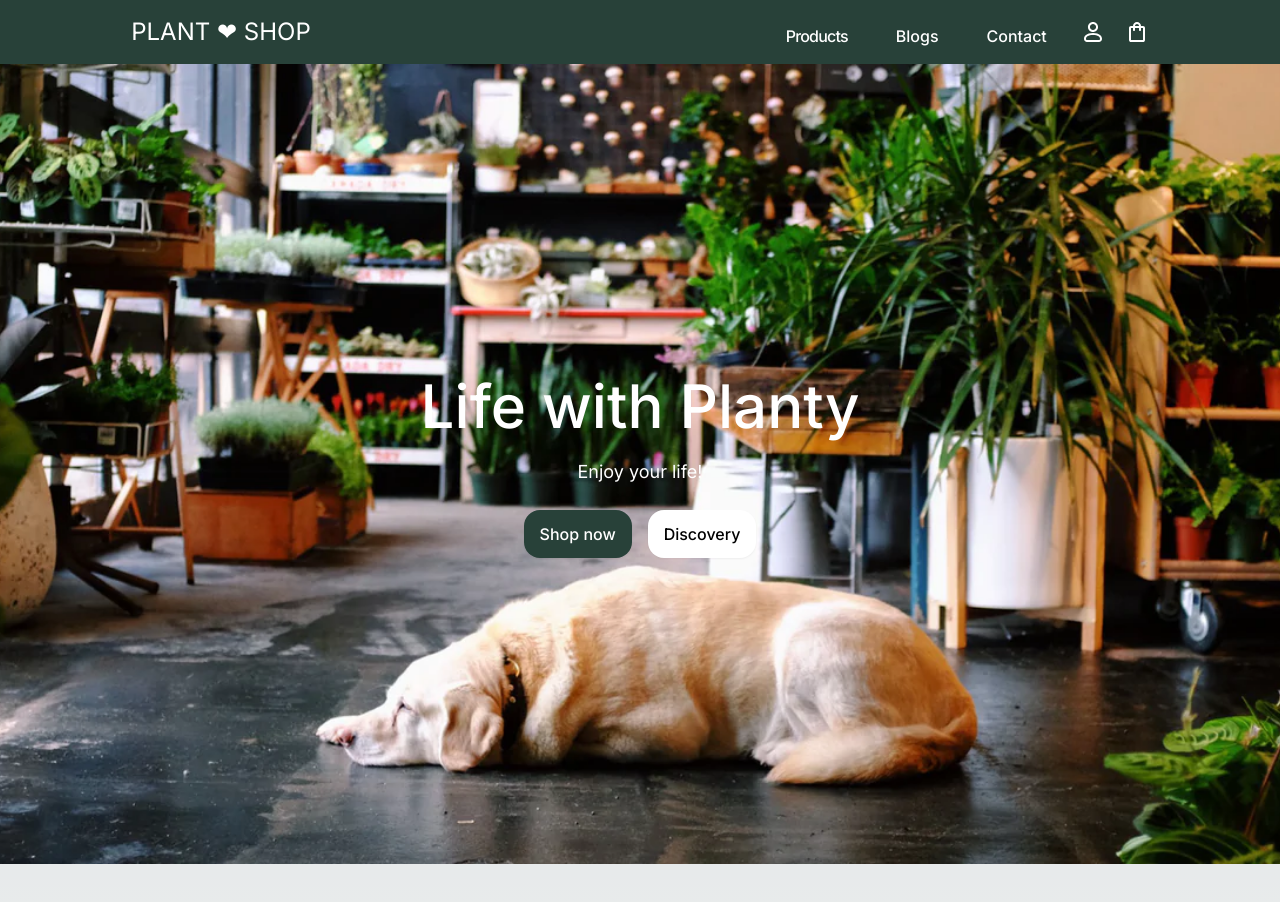
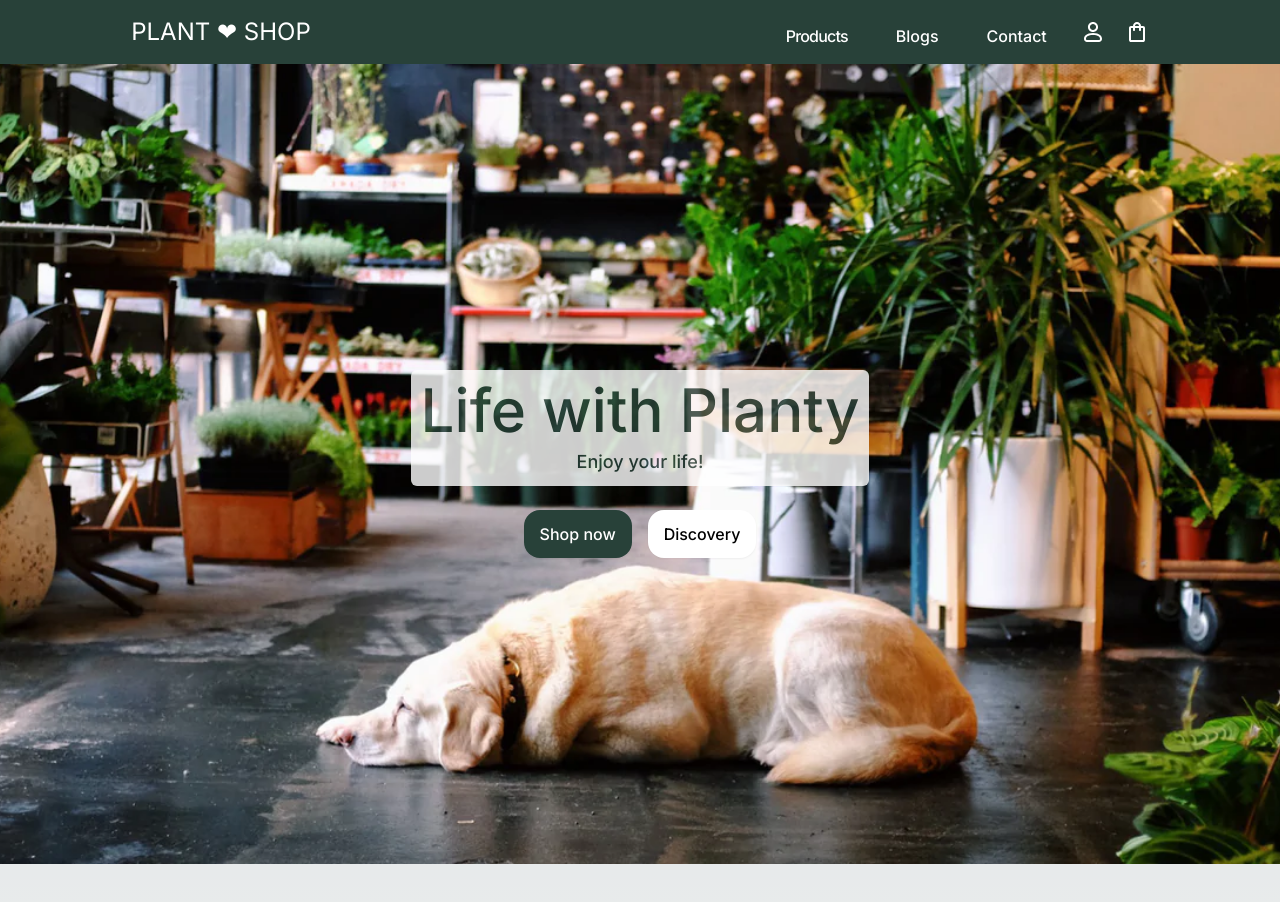
Before and after one commit to khanhnm222/next-13-plant-shop, a Next.js app: page / in a window 1280 px wide. Shown: the top 902 px of the page. Built offline with nearby package versions, Linux system fonts and the light colour scheme.

Commit message:
Update UI on Home page

```diff
--- a/app/page.tsx
+++ b/app/page.tsx
@@ -7,12 +7,12 @@ export default function Home() {
     <>
       <header className='home-header w-full'>
         <div className='content wrapper h-full text-center flex flex-col items-center justify-center gap-2'>
-          <h1 className='text-4xl md:text-6xl text-white font-medium'>
+          <div className='text-4xl md:text-6xl text-brand-green font-medium bg-white rounded-md p-[10px] opacity-80'>
             Life with Planty
-          </h1>
-          <p className='text-lg max-w-4xl text-white mx-auto mt-2'>
-            Enjoy your life!
-          </p>
+            <p className='text-lg max-w-4xl text-brand-green mx-auto mt-2'>
+              Enjoy your life!
+            </p>
+          </div>
           <div className='buttons mt-4 flex flex-col md:flex-row gap-2 md:gap-4 w-40 md:w-fit'>
             <Link className='w-full md:w-auto' href='/products' title='Shop now'>
               <Button
```
